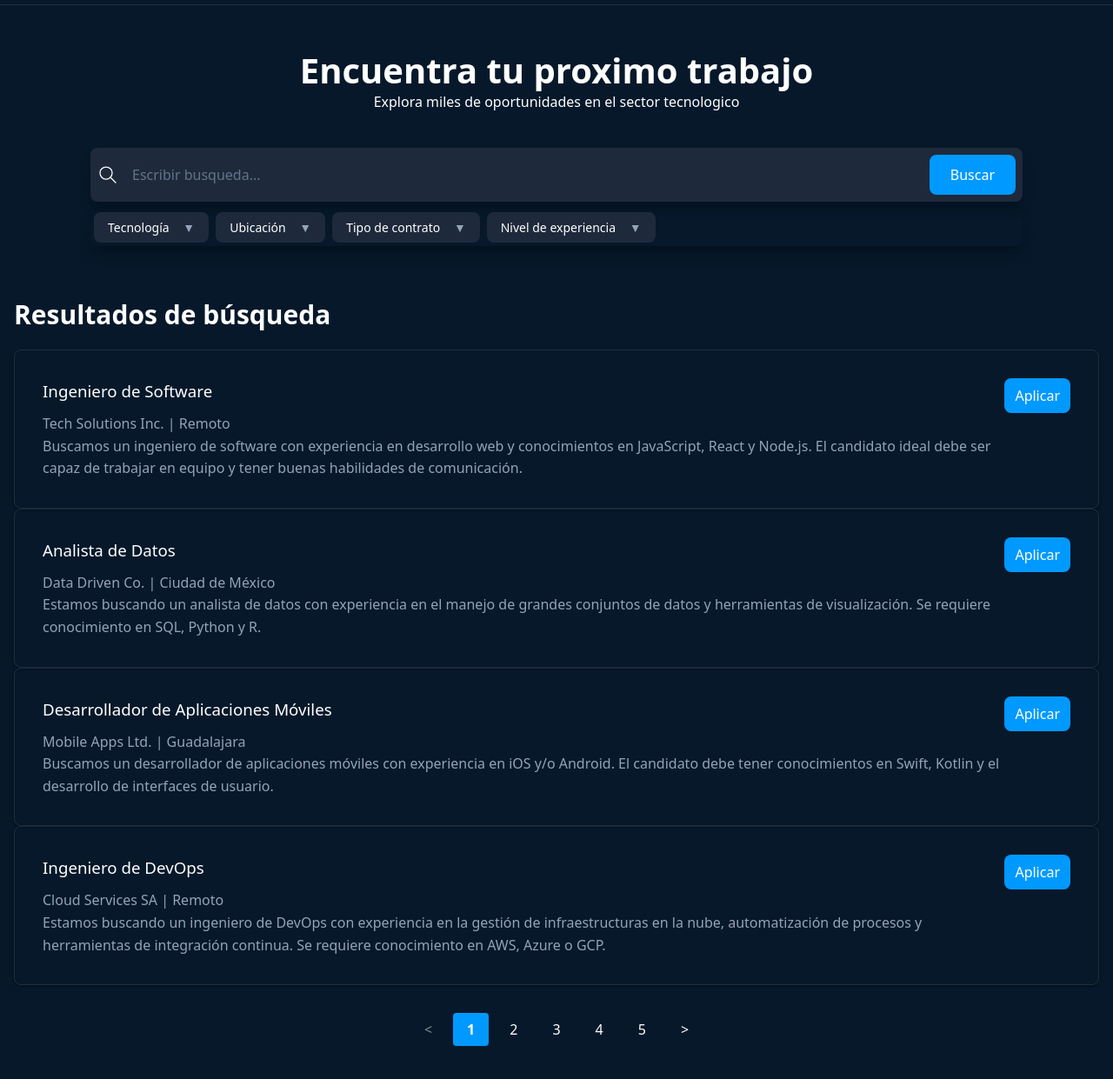
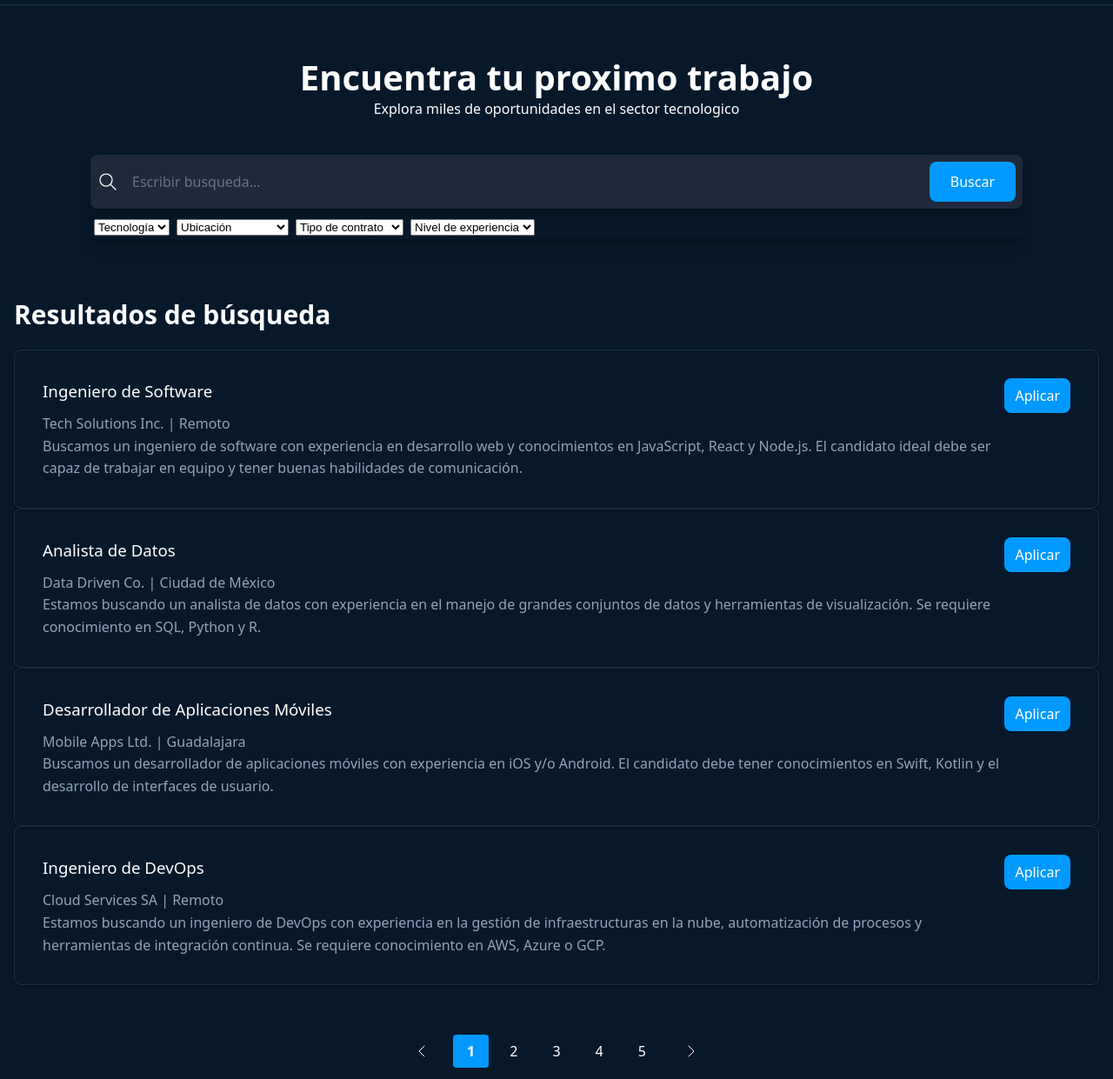
Before and after one commit to gabrieltr18/JSCAMP, a plain HTML site: page empleos.html in a window 1280 px wide. Shown: the part 59-1300 px from the top of the page at 87% size. Drawn offline with Linux system fonts and the light colour scheme.

Commit message:
Ajustes necesarios

```diff
--- a/empleos.html
+++ b/empleos.html
@@ -58,10 +58,33 @@
         </div>
 
         <div class="filters">
-        <button type="button">Tecnología <span>▼</span></button>
-        <button type="button">Ubicación <span>▼</span></button>
-        <button type="button">Tipo de contrato <span>▼</span></button>
-        <button type="button">Nivel de experiencia <span>▼</span></button>
+          <select name="technology" id="technology" aria-label="Filtrar por tecnología">
+            <option value="" disabled selected>Tecnología</option>
+            <option value="javascript">JavaScript</option>
+            <option value="python">Python</option>
+            <option value="java">Java</option>
+          </select>
+
+          <select name="location" id="location" aria-label="Filtrar por ubicación">
+            <option value="" disabled selected>Ubicación</option>
+            <option value="remoto">Remoto</option>
+            <option value="cdmx">Ciudad de México</option>
+            <option value="guadalajara">Guadalajara</option>
+          </select>
+
+          <select name="contract" id="contract" aria-label="Filtrar por tipo de contrato">
+            <option value="" disabled selected>Tipo de contrato</option>
+            <option value="tiempo_completo">Tiempo completo</option>
+            <option value="medio_tiempo">Medio tiempo</option>
+            <option value="contrato">Por contrato</option>
+          </select>
+
+          <select name="experience" id="experience" aria-label="Filtrar por nivel de experiencia">
+            <option value="" disabled selected>Nivel de experiencia</option>
+            <option value="junior">Junior</option>
+            <option value="semi_senior">Semi-senior</option>
+            <option value="senior">Senior</option>
+          </select>
         </div>
       </form>
       </section>
@@ -127,31 +150,17 @@
       <!-- Paginación -->
       <nav class="pagination" role="navigation" aria-label="Paginación de resultados">
         <ul>
-          <li>
-        <button type="button" aria-label="Página anterior" disabled aria-disabled="true" data-action="prev">
-          &lt;
-        </button>
-          </li>
-          <li>
-        <button type="button" aria-current="page" data-page="1">1</button>
-          </li>
-          <li>
-        <button type="button" data-page="2">2</button>
-          </li>
-          <li>
-        <button type="button" data-page="3">3</button>
-          </li>
-          <li>
-        <button type="button" data-page="4">4</button>
-          </li>
-          <li>
-        <button type="button" data-page="5">5</button>
-          </li>
-          <li>
-        <button type="button" aria-label="Página siguiente" data-action="next">
-          &gt;
-        </button>
-          </li>
+          <li><a href="#" aria-label="Página anterior" aria-disabled="true" data-action="prev" tabindex="-1">
+            <svg xmlns="http://www.w3.org/2000/svg" width="24" height="24" viewBox="0 0 24 24" fill="none" stroke="currentColor" stroke-width="1" stroke-linecap="round" stroke-linejoin="round" class="icon icon-tabler icons-tabler-outline icon-tabler-chevron-left"><path stroke="none" d="M0 0h24v24H0z" fill="none"/><path d="M15 6l-6 6l6 6" /></svg>
+          </a></li>
+          <li><a href="?page=1" aria-current="page" data-page="1">1</a></li>
+          <li><a href="?page=2" data-page="2">2</a></li>
+          <li><a href="?page=3" data-page="3">3</a></li>
+          <li><a href="?page=4" data-page="4">4</a></li>
+          <li><a href="?page=5" data-page="5">5</a></li>
+          <li><a href="?page=2" aria-label="Página siguiente" data-action="next">
+            <svg xmlns="http://www.w3.org/2000/svg" width="24" height="24" viewBox="0 0 24 24" fill="none" stroke="currentColor" stroke-width="1" stroke-linecap="round" stroke-linejoin="round" class="icon icon-tabler icons-tabler-outline icon-tabler-chevron-right"><path stroke="none" d="M0 0h24v24H0z" fill="none"/><path d="M9 6l6 6l-6 6" /></svg>
+          </a></li>
         </ul>
       </nav>
     </main>
--- a/styles.css
+++ b/styles.css
@@ -442,7 +442,7 @@
   justify-content: center;
   align-items: center;
   gap: 0.5rem;
-  margin-bottom: 2rem;
+  margin-block: 2rem;
 
   ul {
     display: flex;
@@ -452,7 +452,7 @@
     margin: 0;
   }
 
-  button {
+  a {
     padding: 0.5rem 1rem;
     border-radius: 0.25rem;
     background-color: var(--background);
```
